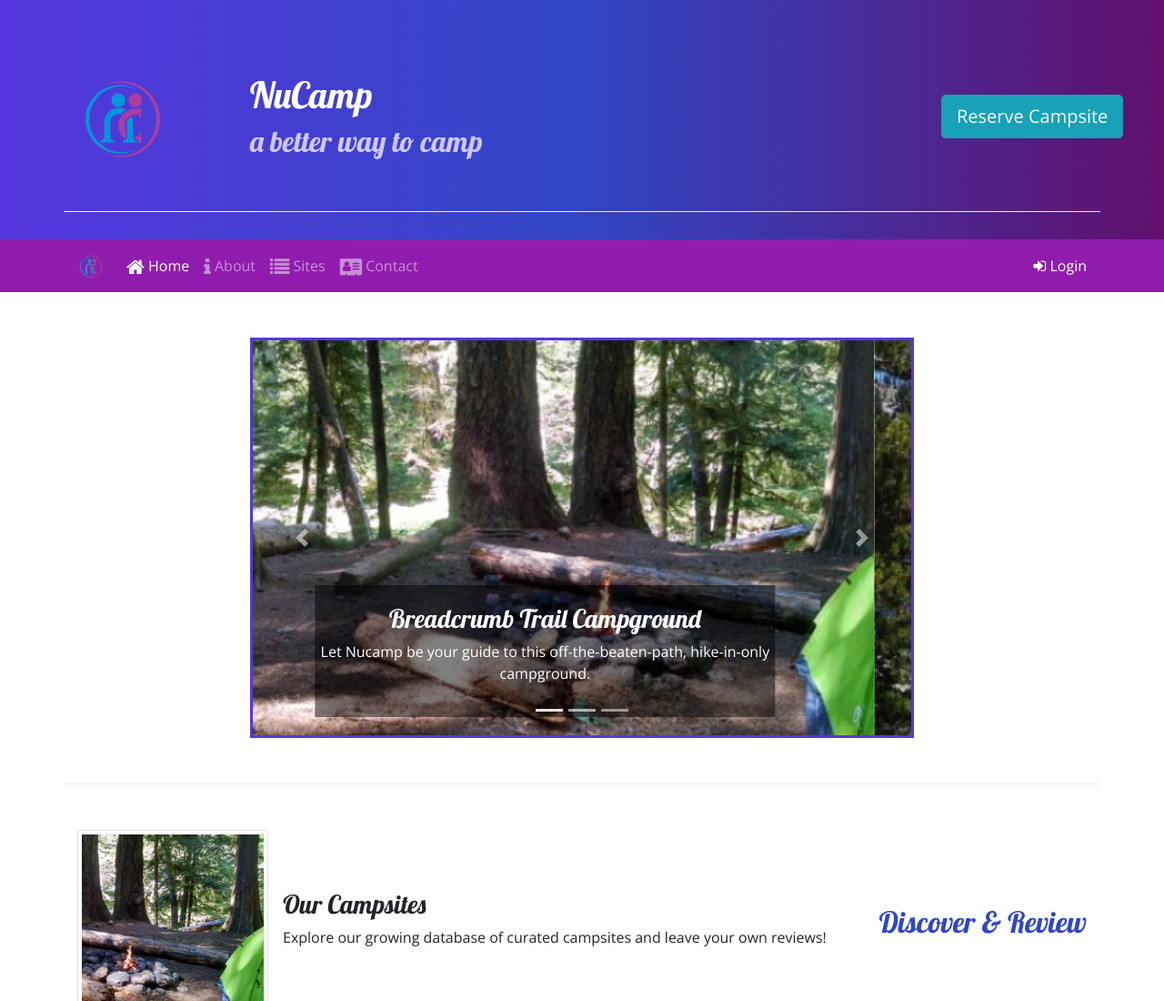
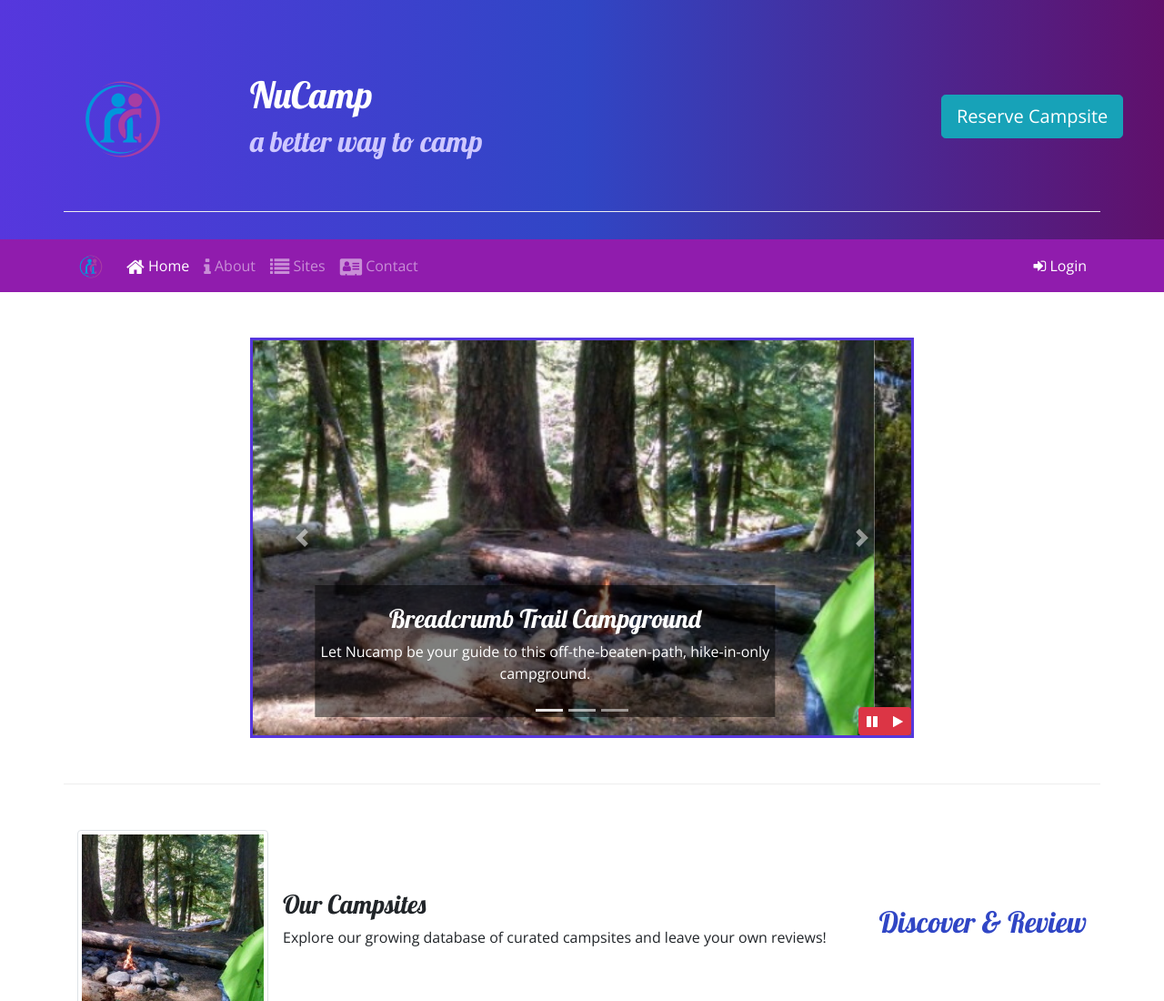
Before and after one commit to jamesperrin/nucamp-nucampsite-bootstrap, a website: page index.html in a window 1280 px wide. Shown: the top 1100 px of the page at 91% size. Drawn offline with nearby package versions, Linux system fonts and the light colour scheme.

Commit message:
Week 4 - EX - Bootstrap adn jQuery Part 1

```diff
--- a/css/styles.css
+++ b/css/styles.css
@@ -51,3 +51,10 @@ a:hover {
 .carousel {
   border: solid #5637dd;
 }
+
+#carouselButton {
+  position: absolute;
+  right: 0;
+  bottom: 0;
+  z-index: 100;
+}
--- a/index.html
+++ b/index.html
@@ -201,6 +201,14 @@
             <span class="carousel-control-next-icon"></span>
             <span class="sr-only">Next</span>
           </a>
+          <div class="btn-group" id="carouselButton">
+            <button class="btn btn-danger btn-sm" id="carouselPause">
+              <i class="fa fa-pause"></i>
+            </button>
+            <button class="btn btn-danger btn-sm" id="carouselPlay">
+              <i class="fa fa-play"></i>
+            </button>
+          </div>
         </div>
       </div>
     </div>
@@ -293,6 +301,17 @@
       $('form').submit(function (evt) {
         evt.preventDefault();
       });
+
+      $('.carousel').carousel({interval: 2000});
+
+      $('#carouselPause').click(function(){
+        $('.carousel').carousel('pause');
+       });
+
+      $('#carouselPlay').click(function(){
+        $('.carousel').carousel('cycle');
+      });
+
     });
   </script>
 </body>
```
